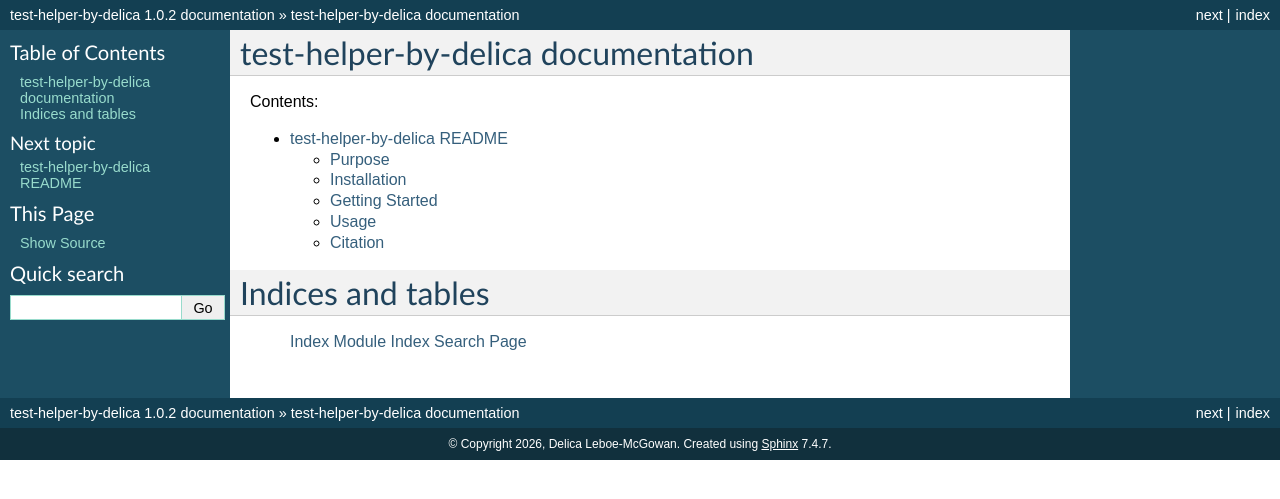
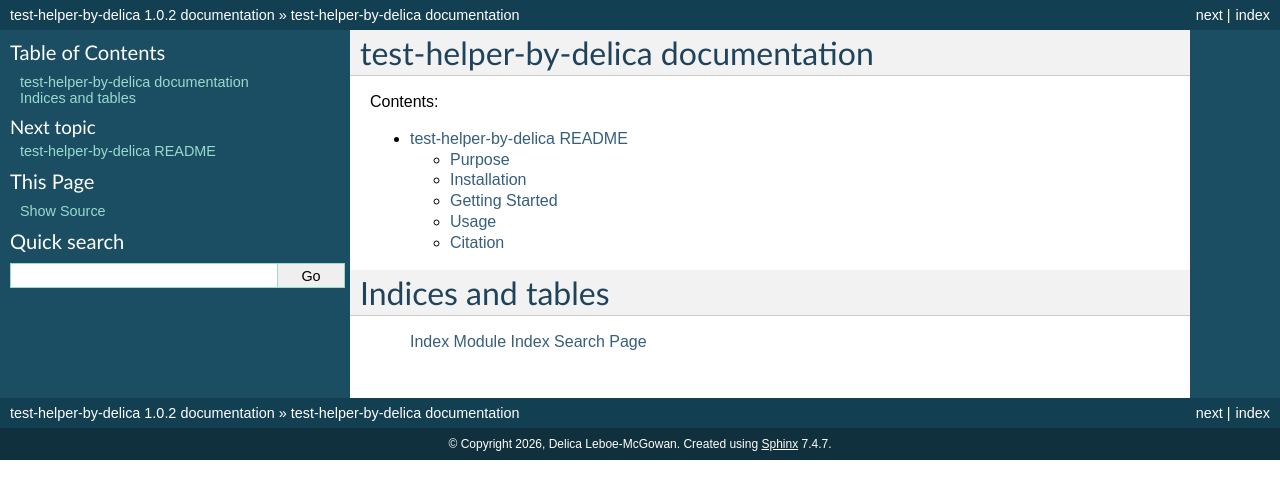
Before and after one commit to DelicaLM/test_helper_by_delica, a Sphinx documentation site: the page built from doc/source/index.rst, in a window 1280 px wide. Shown: the top 499 px of the page. Built offline with Sphinx 7.4.7, drawn with Linux system fonts in a browser that asks for light colours; pages that are not in the unit, such as notebooks, are missing from menus.

Commit message:
Added sphinx documentation support.

```diff
--- a/doc/source/conf.py
+++ b/doc/source/conf.py
@@ -57,9 +57,9 @@ exclude_patterns = []
 # https://www.sphinx-doc.org/en/master/usage/configuration.html#options-for-html-output
 
 html_theme = 'classic'
-# html_theme_options = {
-#     'sidebar_width': '350px',
-# }
+html_theme_options = {
+    'sidebarwidth': '350px',
+}
 
 #html_static_path = ['_static']
 # html_sidebars = {
```
